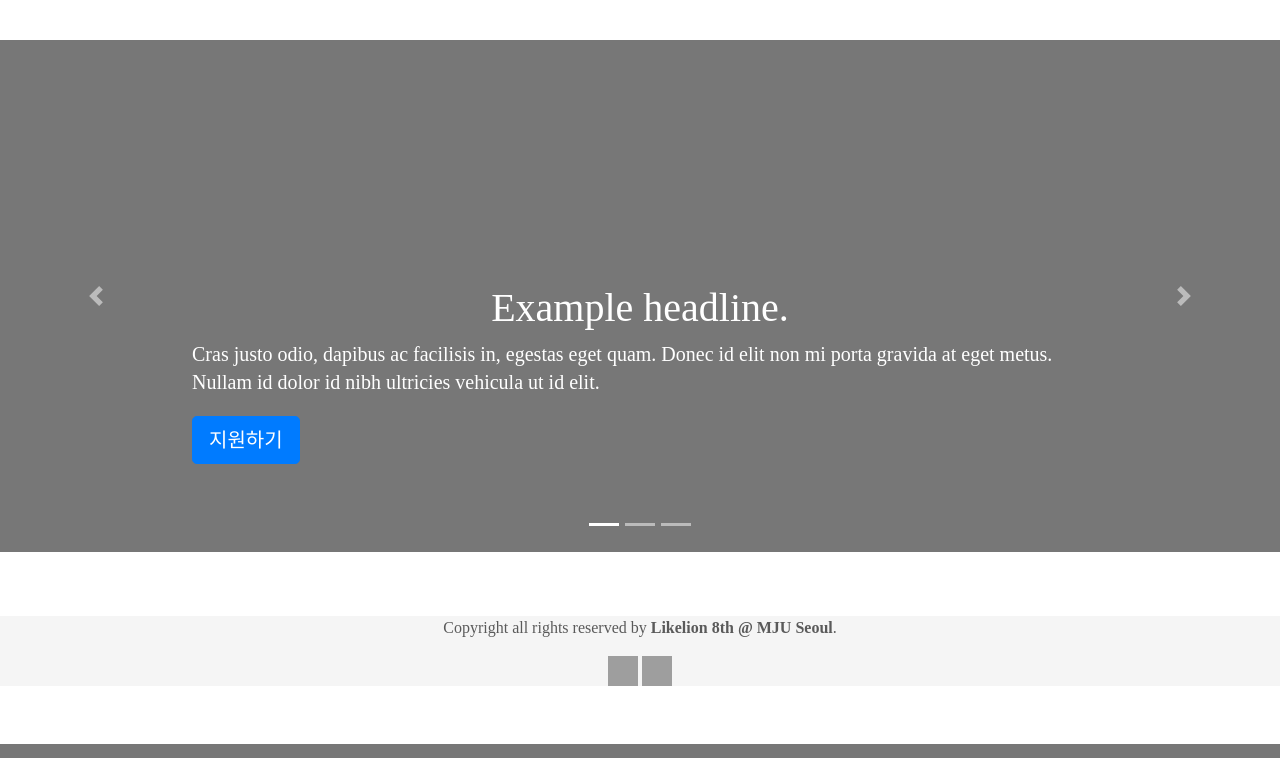
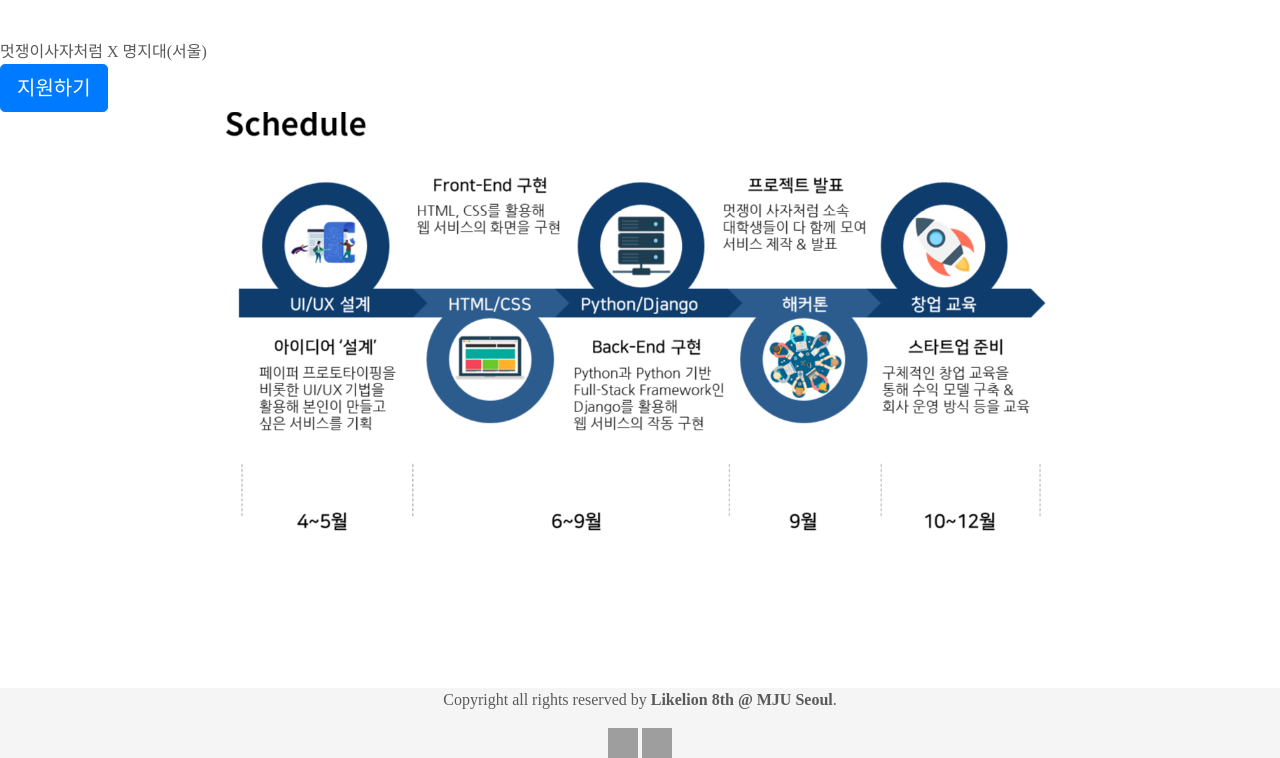
Before and after one commit to likelionmju/likelion-mju.com, a Django app: page /home in a window 1280 px wide. Shown: the part 56-814 px from the top of the page. Run offline with Django 3.2, Linux system fonts and the light colour scheme; some libraries are stand-ins or nearby versions; grey boxes are pictures that could not be loaded.

Commit message:
Change Schedule Image & Edit Main Page

```diff
--- a/page/templates/home.html
+++ b/page/templates/home.html
@@ -3,6 +3,7 @@
 
 <!DOCTYPE html>
 <html lang="en">
+
 <head>
   {% block title %}
   MJU(Seoul) X Likelion
@@ -12,62 +13,84 @@
   {% static 'page\css\home.css' %}
   {% endblock %}
 
+  <!-- Bootstrap core CSS -->
+  <link href="/docs/4.4/dist/css/bootstrap.min.css" rel="stylesheet"
+    integrity="sha384-Vkoo8x4CGsO3+Hhxv8T/Q5PaXtkKtu6ug5TOeNV6gBiFeWPGFN9MuhOf23Q9Ifjh" crossorigin="anonymous">
   <link rel="canonical" href="https://getbootstrap.com/docs/4.4/examples/carousel/">
-
-    <!-- Bootstrap core CSS -->
-    <link href="/docs/4.4/dist/css/bootstrap.min.css" rel="stylesheet" integrity="sha384-Vkoo8x4CGsO3+Hhxv8T/Q5PaXtkKtu6ug5TOeNV6gBiFeWPGFN9MuhOf23Q9Ifjh" crossorigin="anonymous">
 
 </head>
 {% block content %}
 <!-- code here -->
+
 <body>
+
   <main role="main">
+    <div class="main-apply">
+      <div class="apply-content">
+        <div class="apply-letter">멋쟁이사자처럼 X 명지대(서울)</div>
+        <div class="apply-button">
+          <a class="btn btn-lg btn-primary" href="
+                        {% if user.is_authenticated %}
+                            {% url 'apply' %}
+                        {% endif %}
+                        {% if not user.is_authenticated %}
+                            {% url 'login' %}
+                        {% endif %}
+                        " role="button">지원하기</a>
+        </div>
+      </div>
+    </div>
 
     <div id="myCarousel" class="carousel slide" data-ride="carousel">
       <ol class="carousel-indicators">
         <li data-target="#myCarousel" data-slide-to="0" class="active"></li>
         <li data-target="#myCarousel" data-slide-to="1"></li>
         <li data-target="#myCarousel" data-slide-to="2"></li>
+        <li data-target="#myCarousel" data-slide-to="3"></li>
+        <li data-target="#myCarousel" data-slide-to="4"></li>
       </ol>
       <div class="carousel-inner">
         <div class="carousel-item active">
-                  <svg class="bd-placeholder-img" width="100%" height="100%" xmlns="http://www.w3.org/2000/svg" preserveAspectRatio="xMidYMid slice" focusable="false" role="img"><rect width="100%" height="100%" fill="#777"/></svg>
           <div class="container">
-                    <div class="carousel-caption text-left">
-                      <h1>Example headline.</h1>
-                      <p>Cras justo odio, dapibus ac facilisis in, egestas eget quam. Donec id elit non mi porta gravida at eget metus. Nullam id dolor id nibh ultricies vehicula ut id elit.</p>
-                      <p><a class="btn btn-lg btn-primary" href="
-                        {% if user.is_authenticated %}
-                            {% url 'apply' %}
-                        {% endif %}
-                        {% if not user.is_authenticated %}
-                            {% url 'login' %}
-                        {% endif %}
-                        " role="button">지원하기</a></p>
+            <div class="carousel-caption">
+              <img src="{% static 'page/images/Schedule_2.PNG' %}" width="100%" height=100% alt="Schedule_2.PNG">
             </div>
           </div>
         </div>
+
         <div class="carousel-item">
-                  <svg class="bd-placeholder-img" width="100%" height="100%" xmlns="http://www.w3.org/2000/svg" preserveAspectRatio="xMidYMid slice" focusable="false" role="img"><rect width="100%" height="100%" fill="#777"/></svg>
           <div class="container">
             <div class="carousel-caption">
-                      <h1>Another example headline.</h1>
-                      <p>Cras justo odio, dapibus ac facilisis in, egestas eget quam. Donec id elit non mi porta gravida at eget metus. Nullam id dolor id nibh ultricies vehicula ut id elit.</p>
-                      <p><a class="btn btn-lg btn-primary" href="{% url 'curriculum' %}" role="button">모집안내</a></p>
+              <img src="{% static 'page/images/Curriculum.PNG' %}" width="100%" height=100% alt="Curriculum.PNG">
             </div>
           </div>
         </div>
+
         <div class="carousel-item">
-                  <svg class="bd-placeholder-img" width="100%" height="100%" xmlns="http://www.w3.org/2000/svg" preserveAspectRatio="xMidYMid slice" focusable="false" role="img"><rect width="100%" height="100%" fill="#777"/></svg>
           <div class="container">
-                    <div class="carousel-caption text-right">
-                      <h1>One more for good measure.</h1>
-                      <p>Cras justo odio, dapibus ac facilisis in, egestas eget quam. Donec id elit non mi porta gravida at eget metus. Nullam id dolor id nibh ultricies vehicula ut id elit.</p>
-                      <p><a class="btn btn-lg btn-primary" href="#" role="button">FAQ</a></p>
+            <div class="carousel-caption">
+              <img src="{% static 'page/images/Apply_1.PNG' %}" width="100%" height=100% alt="Apply_1.PNG">
+            </div>
+          </div>
+        </div>
+
+        <div class="carousel-item">
+          <div class="container">
+            <div class="carousel-caption">
+              <img src="{% static 'page/images/Apply_2.PNG' %}" width="100%" height=100% alt="Apply_2.PNG">
+            </div>
+          </div>
+        </div>
+
+        <div class="carousel-item">
+          <div class="container">
+            <div class="carousel-caption">
+              <img src="{% static 'page/images/FAQ.PNG' %}" width="100%" height=100% alt="FAQ.PNG">
             </div>
           </div>
         </div>
       </div>
+
       <a class="carousel-control-prev" href="#myCarousel" role="button" data-slide="prev">
         <span class="carousel-control-prev-icon" aria-hidden="true"></span>
         <span class="sr-only">Previous</span>
@@ -77,15 +100,19 @@
         <span class="sr-only">Next</span>
       </a>
     </div>
+
     <footer>
       <div class="inner">
         <p>Copyright all rights reserved by <strong>Likelion 8th @ MJU Seoul</strong></a>.</p>
         <div class="sns">
-                <a href="https://www.instagram.com/likelion_mju/" target="_blank"><img src="https://image.flaticon.com/icons/svg/174/174855.svg" alt="instagram"></a>
-                <a href="https://www.facebook.com/likelionMJU/" target="_blank"><img src="https://image.flaticon.com/icons/svg/124/124010.svg" alt="facebook"></a>
+          <a href="https://www.instagram.com/likelion_mju/" target="_blank"><img
+              src="https://image.flaticon.com/icons/svg/174/174855.svg" alt="instagram"></a>
+          <a href="https://www.facebook.com/likelionMJU/" target="_blank"><img
+              src="https://image.flaticon.com/icons/svg/124/124010.svg" alt="facebook"></a>
         </div>
     </footer>
     <script src="{% static 'page/js/home.js' %}" type="text/javascript"></script>
 </body>
 {% endblock %}
+
 </html>
```
Also changed, not shown: page/static/page/images/Schedule_2.png (added). Lines whose indentation alone changed are shown as unchanged.
